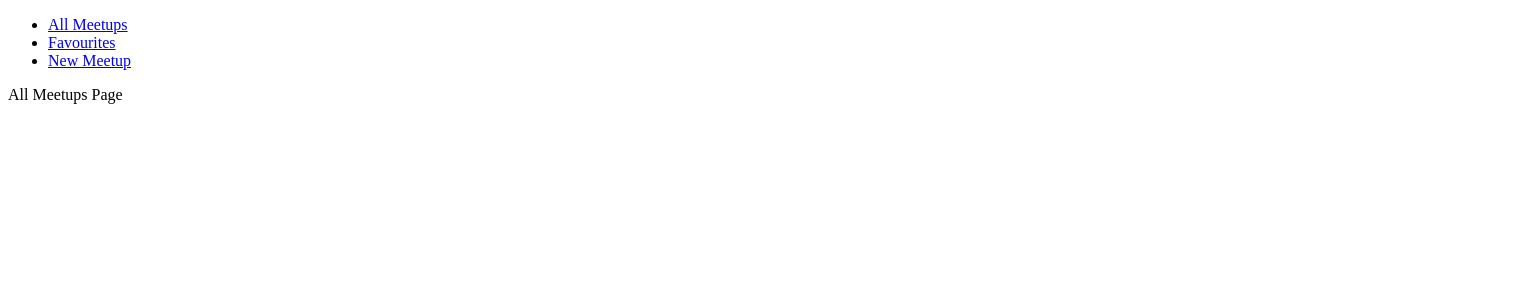
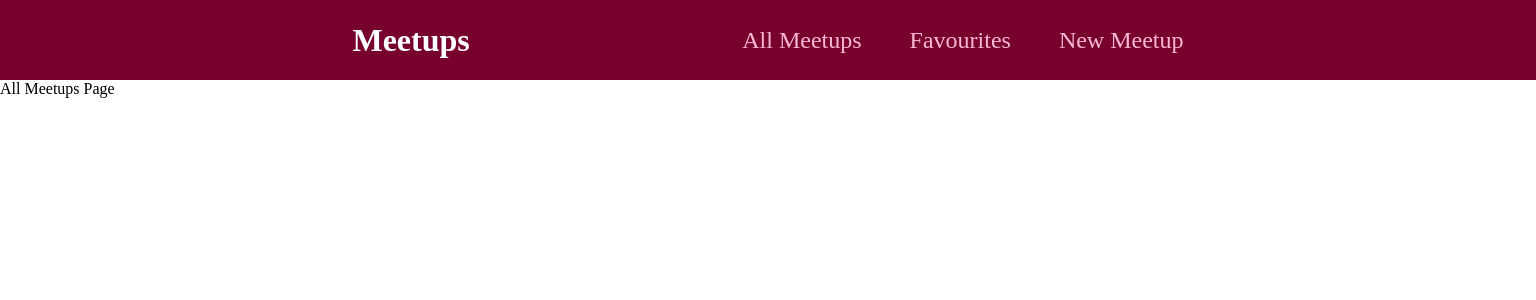
Before and after one commit to AhmedDiaab/meetups-app, a React (Create React App) app: page / in a window 1280 px wide. Shown: the top 300 px of the page, 1536 px wide, since content can reach past the window. Built offline with nearby package versions, Linux system fonts and the light colour scheme.

Commit message:
feat(): add styling for AllMeetups page

```diff
--- a/src/components/layout/MainNavigation.js
+++ b/src/components/layout/MainNavigation.js
@@ -1,9 +1,11 @@
 import { Link } from "react-router-dom";
+import classes from "./MainNavigation.module.css";
 
 function MainNavigation() {
   return (
-    <header>
-      <div>
+    <header className={classes.header}>
+      <div className={classes.logo}>Meetups</div>
+      <nav>
         <ul>
           <li>
             <Link to="/">All Meetups</Link>
@@ -15,7 +17,7 @@
             <Link to="/new-meetup">New Meetup</Link>
           </li>
         </ul>
-      </div>
+      </nav>
     </header>
   );
 }
--- /dev/null
+++ b/src/components/layout/MainNavigation.module.css
@@ -0,0 +1,47 @@
+.header {
+    width: 100%;
+    height: 5rem;
+    display: flex;
+    align-items: center;
+    justify-content: space-evenly;
+    background-color: #77002e;
+    padding: 0 10%;
+  }
+
+  .logo {
+    font-size: 2rem;
+    color: white;
+    font-weight: bold;
+  }
+
+  .header ul {
+    list-style: none;
+    margin: 0;
+    padding: 0;
+    display: flex;
+    align-items: baseline;
+  }
+
+  .header li {
+    margin-left: 3rem;
+  }
+
+  .header a {
+    text-decoration: none;
+    font-size: 1.5rem;
+    color: #fcb8d2;
+  }
+
+  .header a:hover,
+  .header a:active,
+  .header a.active {
+    color: white;
+  }
+
+  .badge {
+    background-color: #cc2062;
+    color: white;
+    border-radius: 12px;
+    padding: 0 1rem;
+    margin-left: 0.5rem;
+  }
--- a/src/index.css
+++ b/src/index.css
@@ -0,0 +1,3 @@
+body {
+    margin: 0;
+}
```
